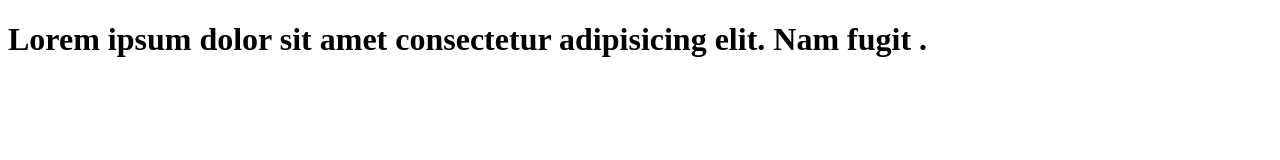
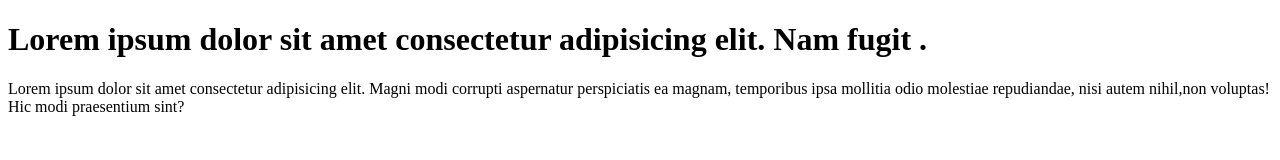
Before and after one commit to shivasai369973/learn-git, a plain HTML site: page index.html in a window 1280 px wide. Drawn offline with Linux system fonts and the light colour scheme.

Commit message:
add paragraph to code

```diff
--- a/index.html
+++ b/index.html
@@ -10,5 +10,10 @@
 			Lorem ipsum dolor sit amet consectetur
 			adipisicing elit. Nam fugit .
 		</h1>
+		<p>Lorem ipsum dolor sit amet consectetur adipisicing elit.
+			 Magni modi corrupti aspernatur perspiciatis ea magnam,
+			 temporibus ipsa mollitia odio molestiae repudiandae,
+			 nisi autem nihil,non voluptas! Hic modi praesentium sint?
+		</p>
 </body>
 </html>
```
